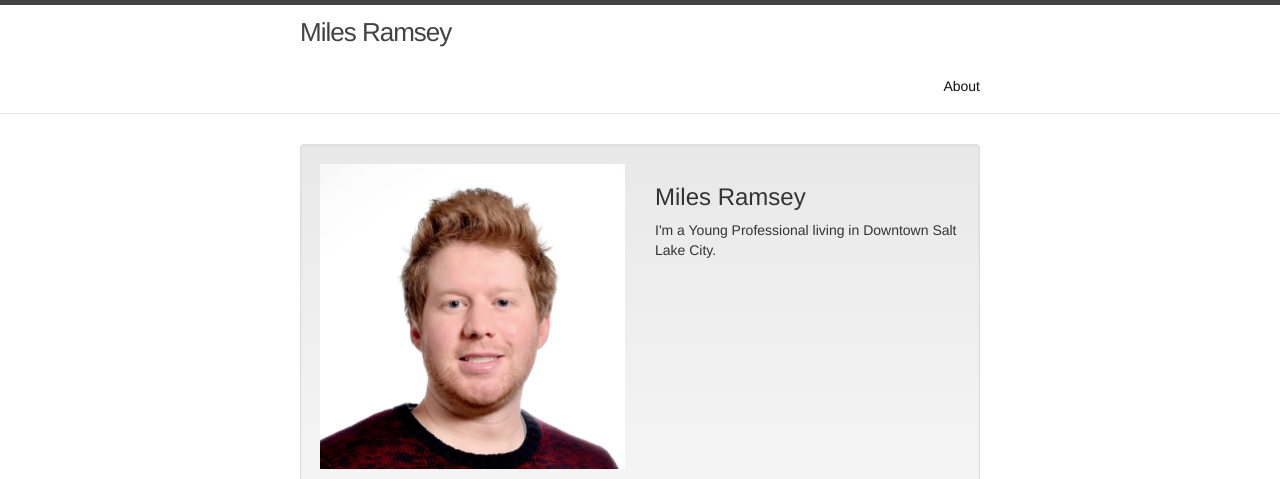
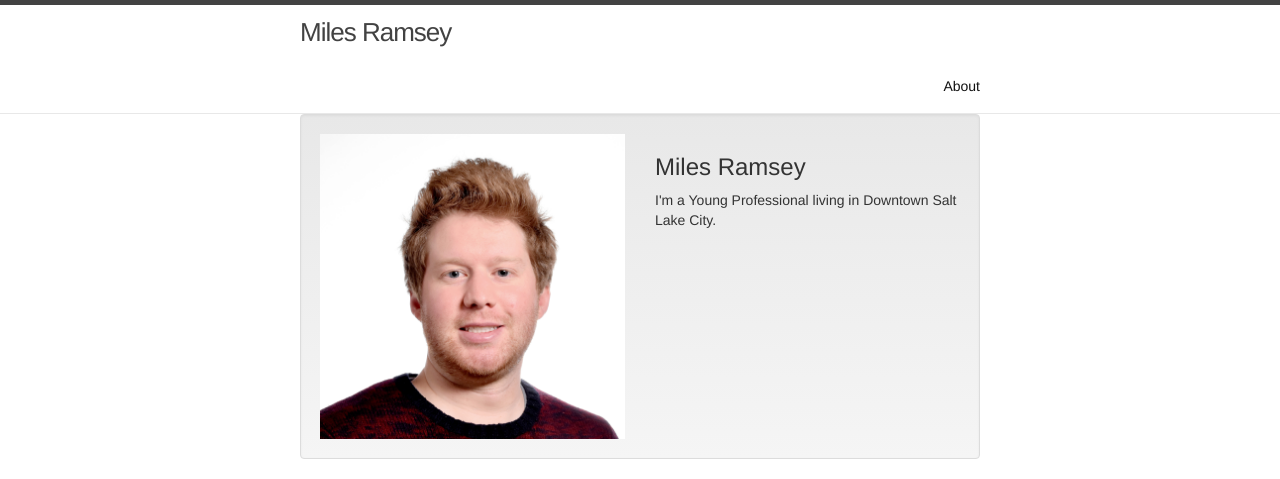
Before and after one commit to MilesRamsey/milesramsey.github.io, a Jekyll site: the page built from index.md, in a window 1280 px wide. Shown: the top 479 px of the page. Built offline with Jekyll 4.4.1, drawn with Linux system fonts in a browser that asks for light colours; grey boxes are pictures that could not be loaded.

Commit message:
Update default.html

```diff
--- a/_layouts/default.html
+++ b/_layouts/default.html
@@ -7,7 +7,7 @@
 
     {% include header.html %}
 
-    <main class="page-content" aria-label="Content">
+    <main aria-label="Content">
       <div class="wrapper">
         {{ content }}
       </div>
```
